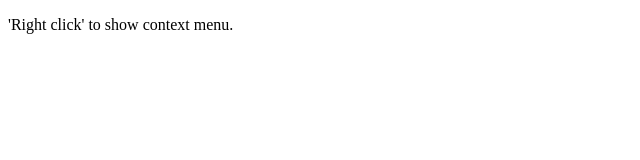
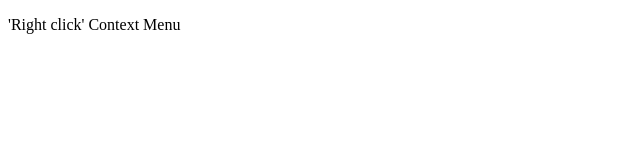
Before and after one commit to saumya/Desktop-App-with-NWJS, a website: page index.html in a window 1280 px wide. Shown: the full height of the page, 0-640 px from the left. Drawn offline with Linux system fonts and the light colour scheme.

```diff
--- a/index.html
+++ b/index.html
@@ -5,7 +5,7 @@
 </head>
 <body style="width: 100%; height: 100%;">
 
-<p>'Right click' to show context menu.</p>
+<p>'Right click' Context Menu</p>
 
 <script>
 // Create an empty context menu
```
